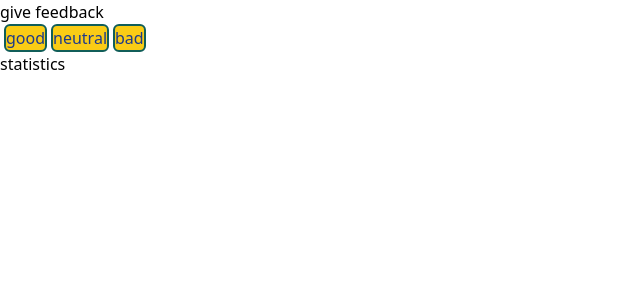
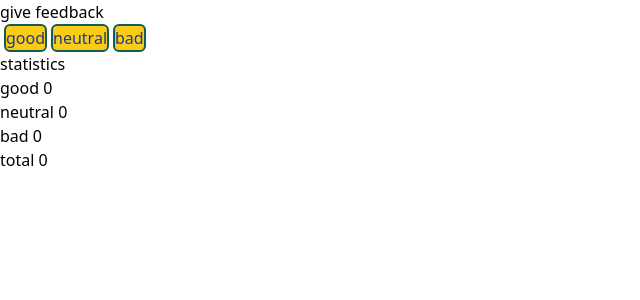
Before and after one commit to alvfaye/fullstackopen, a React (Create React App) app in the folder unicafe/: page / in a window 1280 px wide. Shown: the top 300 px of the page, without its empty margins (0-640 px from the left). Built offline with nearby package versions, Linux system fonts and the light colour scheme.

Commit message:
update stats component

```diff
--- a/unicafe/src/App.js
+++ b/unicafe/src/App.js
@@ -1,8 +1,7 @@
 import { useState } from 'react';
 
-const onClick = () => console.log('click');
 const Button = (props) => {
-  console.log('inside Button component...', props.text);
+  // console.log('inside Button component...', props.text);
   return (
     <button
       className="ml-1 border-solid border-2 border-teal-800 bg-yellow-400 rounded-md text-blue-900"
@@ -12,29 +11,54 @@ const Button = (props) => {
     </button>
   );
 };
-const Feedback = () => {
-  console.log('inside feedback');
+const Feedback = ({ feedback }) => {
+  // console.log('inside feedback');
+
   return (
     <>
-      <Button text="good" onClick={onClick} />
-      <Button text="neutral" onClick={onClick} />
-      <Button text="bad" onClick={onClick} />
+      <Button text="good" onClick={feedback['good']} />
+      <Button text="neutral" onClick={feedback['neutral']} />
+      <Button text="bad" onClick={feedback['bad']} />
     </>
   );
 };
-const Statistics = () => {};
+const Statistics = ({ feedback, counter }) => {
+  console.log('good ', counter.good);
+  const total = counter.good + counter.neutral + counter.bad
+  return (
+    <>
+      <h2>good {counter.good}</h2>
+      <h2>neutral {counter.neutral}</h2>
+      <h2>bad {counter.bad}</h2>
+      <h2>total {total}</h2>
+    </>
+  );
+};
 
 function App() {
+  const setFeedback = {
+    good: () => setGood(good + 1),
+    neutral: () => setNeutral(neutral + 1),
+    bad: () => setBad(bad + 1),
+  };
+
   // save clicks of each button to its own state
   const [good, setGood] = useState(0);
   const [neutral, setNeutral] = useState(0);
   const [bad, setBad] = useState(0);
+
+  const counter = {
+    good: good,
+    neutral: neutral,
+    bad: bad,
+  };
+
   return (
     <div>
       <h1>give feedback</h1>
-      <Feedback />
+      <Feedback feedback={setFeedback} />
       <h1>statistics</h1>
-      <Statistics />
+      <Statistics counter={counter} feedback={setFeedback} />
     </div>
   );
 }
```
